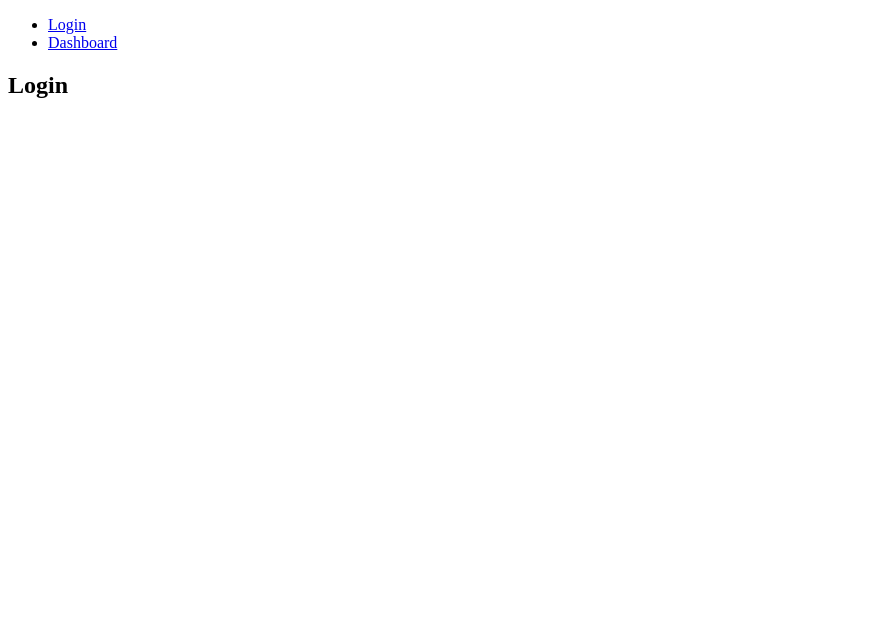
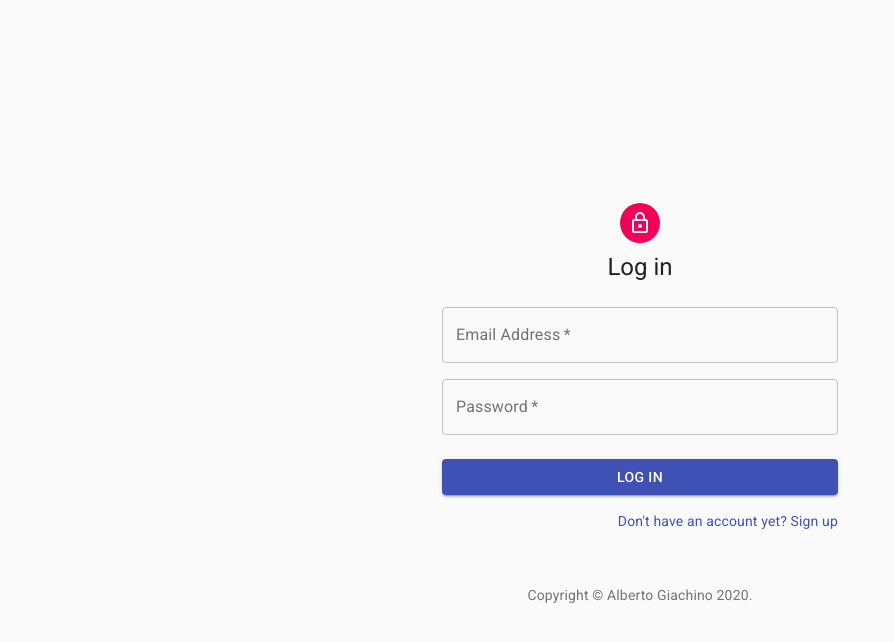
Before and after one commit to AG89z/login-form, a React (Vite) app: page /login in a window 1280 px wide. Shown: the top 642 px of the page, without its empty margins (0-894 px from the left). Built offline with nearby package versions, Linux system fonts and the light colour scheme.

Commit message:
setup login page

```diff
--- a/package.json
+++ b/package.json
@@ -5,7 +5,7 @@
   "main": "index.js",
   "scripts": {
     "start": "parcel src/index.html",
-    "build": "rimraf dist && parcel build src/index.html",
+    "build": "npm run lint && rimraf dist && parcel build src/index.html",
     "lint": "npx eslint src",
     "lint:fix": "npx eslint src --fix"
   },
@@ -26,6 +26,8 @@
     "typescript": "^3.9.3"
   },
   "dependencies": {
+    "@material-ui/core": "^4.9.14",
+    "@material-ui/icons": "^4.9.1",
     "react": "^16.13.1",
     "react-dom": "^16.13.1",
     "react-router-dom": "^5.2.0"
--- a/src/app.tsx
+++ b/src/app.tsx
@@ -3,28 +3,19 @@ import {
   BrowserRouter as Router,
   Switch,
   Route,
-  Link,
   Redirect
 } from 'react-router-dom';
 
 import LoginPage from './pages/login';
 import DashboardPage from './pages/dashboard';
 
+import CssBaseline from '@material-ui/core/CssBaseline';
+
 export default function App() {
   return (
-    <Router>
-      <div>
-        <nav>
-          <ul>
-            <li>
-              <Link to="/login">Login</Link>
-            </li>
-            <li>
-              <Link to="/dashboard">Dashboard</Link>
-            </li>
-          </ul>
-        </nav>
-
+    <>
+      <CssBaseline />
+      <Router>
         <Switch>
           <Route exact path="/">
             <Redirect to="/login"/>
@@ -36,7 +27,7 @@ export default function App() {
             <DashboardPage />
           </Route>
         </Switch>
-      </div>
-    </Router>
+      </Router>
+    </>
   );
 }
--- a/src/index.html
+++ b/src/index.html
@@ -1,11 +1,14 @@
-<!DOCTYPE html>
+<!-- <!DOCTYPE html -->
 <html>
   <head>
     <meta charset="utf-8" />
     <meta http-equiv="X-UA-Compatible" content="IE=edge" />
     <title>Login form application</title>
-    <meta name="viewport" content="width=device-width, initial-scale=1" />
-    <link rel="stylesheet" type="text/css" media="screen" href="main.css" />
+    <meta name="viewport" content="minimum-scale=1, initial-scale=1, width=device-width" />
+    <link
+      rel="stylesheet"
+      href="https://fonts.googleapis.com/css?family=Roboto:300,400,500,700&display=swap"
+    />
   </head>
   <body>
     <div id="root"></div>
--- a/src/pages/login.tsx
+++ b/src/pages/login.tsx
@@ -1,7 +1,114 @@
 import React from 'react';
+import Avatar from '@material-ui/core/Avatar';
+import Button from '@material-ui/core/Button';
+import TextField from '@material-ui/core/TextField';
+import Link from '@material-ui/core/Link';
+import Grid from '@material-ui/core/Grid';
+import Box from '@material-ui/core/Box';
+import LockOutlinedIcon from '@material-ui/icons/LockOutlined';
+import Typography from '@material-ui/core/Typography';
+import { makeStyles } from '@material-ui/core/styles';
+import Container from '@material-ui/core/Container';
+
+function Copyright() {
+  return (
+    <Typography variant="body2" color="textSecondary" align="center">
+      {'Copyright © '}
+      <Link color="inherit" href="https://github.com/ag89z/">
+        Alberto Giachino
+      </Link>{' '}
+      {new Date().getFullYear()}
+      {'.'}
+    </Typography>
+  );
+}
+
+const useStyles = makeStyles((theme) => ({
+  container: {
+    minHeight: '100vh',
+    display: 'flex',
+    alignItems: 'center',
+  },
+  paper: {
+    display: 'flex',
+    flexDirection: 'column',
+    alignItems: 'center',
+  },
+  avatar: {
+    margin: theme.spacing(1),
+    backgroundColor: theme.palette.secondary.main,
+  },
+  form: {
+    width: '100%', // Fix IE 11 issue.
+    marginTop: theme.spacing(3),
+  },
+  submit: {
+    margin: theme.spacing(3, 0, 2),
+  },
+}));
 
 function LoginPage() {
-  return <h2>Login</h2>;
+  const classes = useStyles();
+
+  return (
+    <div className={classes.container}>
+      <Container maxWidth="xs">
+        <div className={classes.paper}>
+          <Avatar className={classes.avatar}>
+            <LockOutlinedIcon />
+          </Avatar>
+          <Typography component="h1" variant="h5">
+          Log in
+          </Typography>
+          <form className={classes.form}>
+            <Grid container spacing={2}>
+              <Grid item xs={12}>
+                <TextField
+                  variant="outlined"
+                  required
+                  fullWidth
+                  id="email"
+                  label="Email Address"
+                  name="email"
+                  autoComplete="email"
+                />
+              </Grid>
+              <Grid item xs={12}>
+                <TextField
+                  variant="outlined"
+                  required
+                  fullWidth
+                  name="password"
+                  label="Password"
+                  type="password"
+                  id="password"
+                  autoComplete="current-password"
+                />
+              </Grid>
+            </Grid>
+            <Button
+              fullWidth
+              variant="contained"
+              color="primary"
+              className={classes.submit}
+            >
+            Log in
+            </Button>
+            <Grid container justify="flex-end">
+              <Grid item>
+                <Link href="#" variant="body2">
+                  {'Don\'t have an account yet? Sign up'}
+                </Link>
+              </Grid>
+            </Grid>
+          </form>
+        </div>
+        <Box mt={5}>
+          <Copyright />
+        </Box>
+      </Container>
+    </div>
+  );
 }
 
 export default LoginPage;
```
Also changed, not shown: src/components/Layout.tsx (added, +12 -0 lines), src/main.css (deleted), 2 other files (tests, documents, lock files or other folders).
